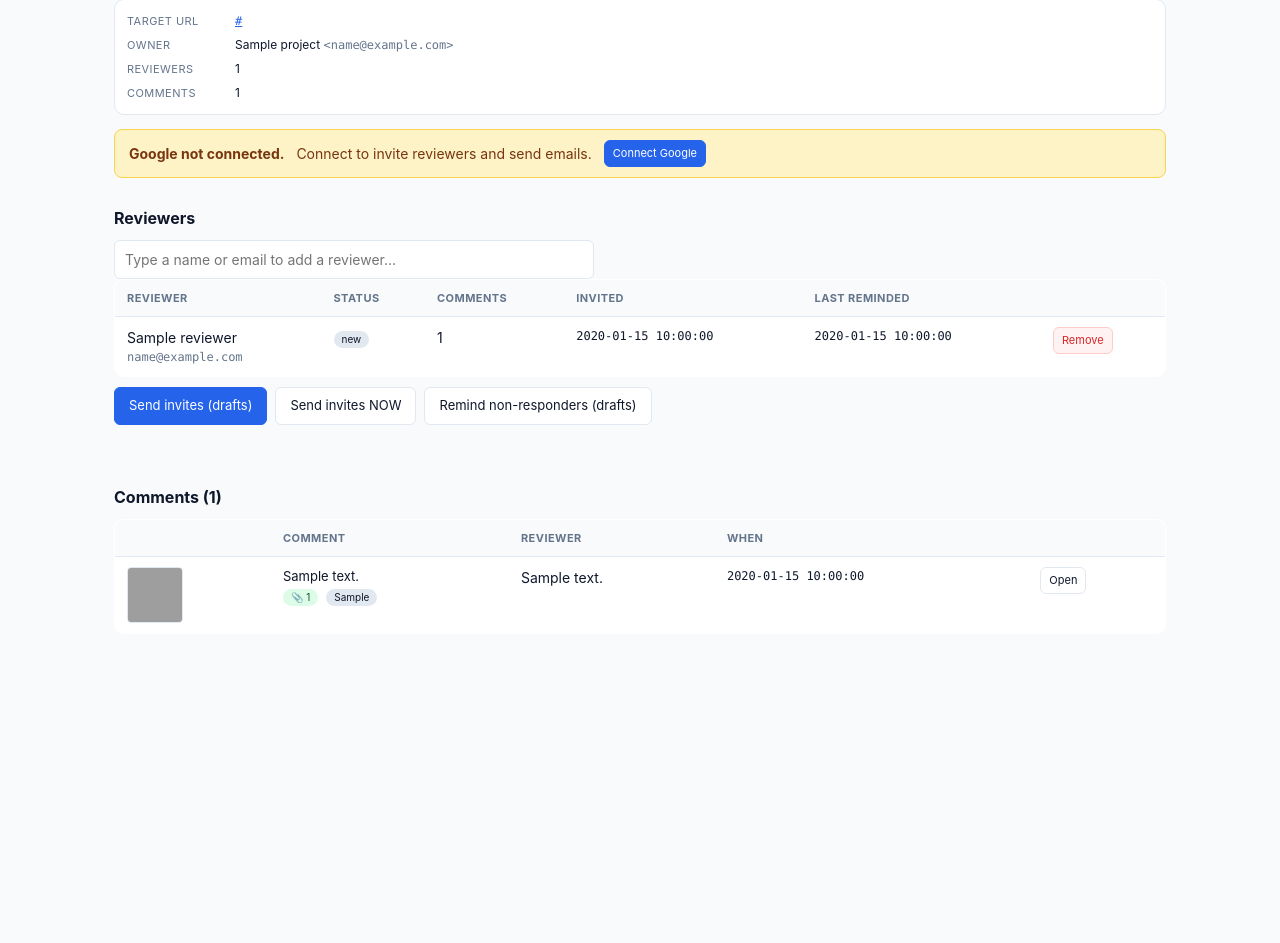
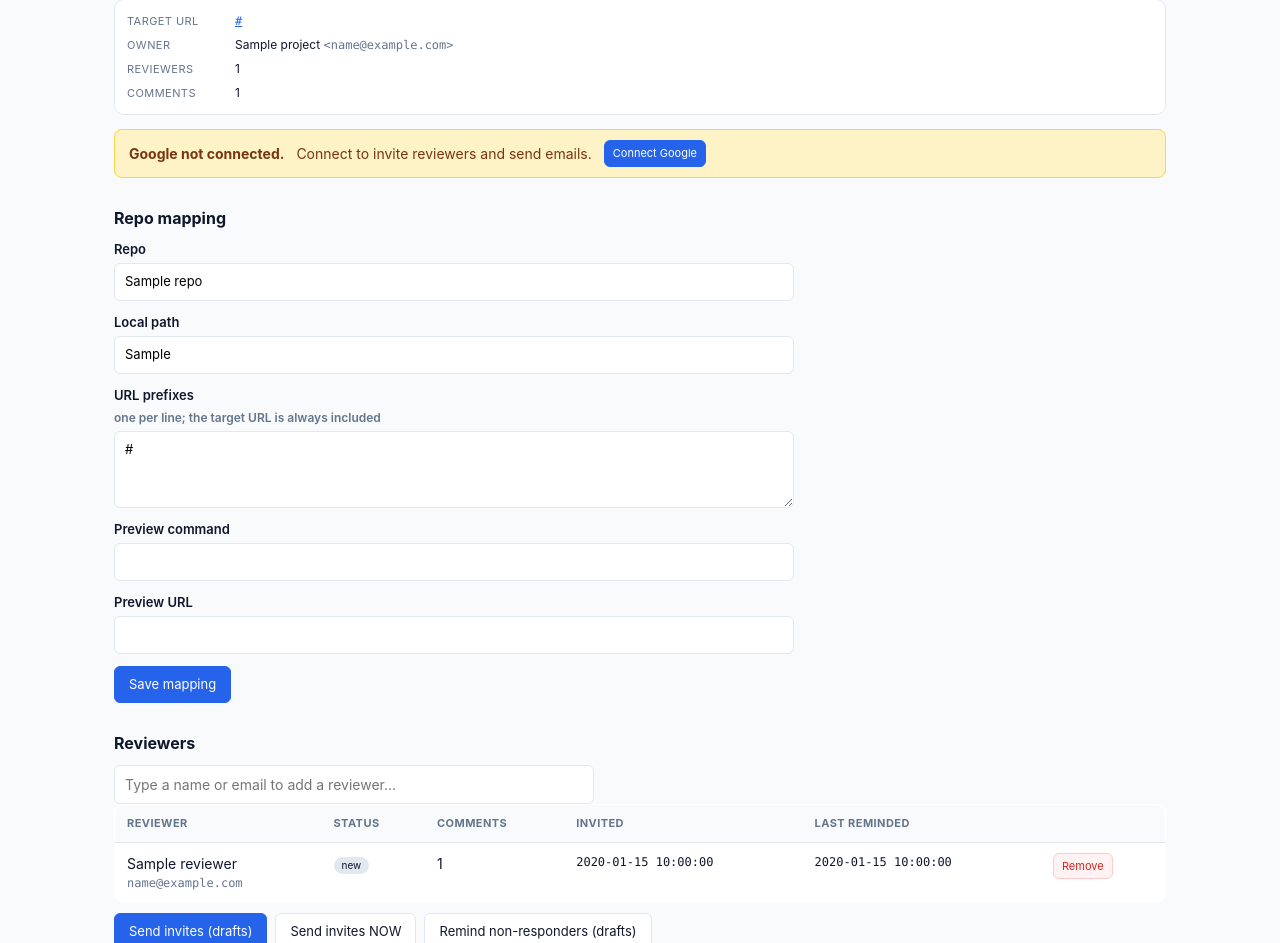
Before and after one commit to leslurb/prototype-feedback-server, a FastAPI app: template templates/project.html in a window 1280 px wide. Shown: the part 175-1118 px from the top of the page. Before the commit the page ends 798 px from the top, so only its background shows below. Run offline with FastAPI, Linux system fonts and the light colour scheme; the template is opened without the code that fills it: most values are stand-ins (such as "Sample title", 1, 10 or a date in 2020); grey boxes are pictures that could not be loaded.

Commit message:
feat(ui): repo-mapping form on the project page
Co-Authored-By: Claude Opus 5.5 <noreply@anthropic.com>

```diff
--- a/main.py
+++ b/main.py
@@ -942,7 +942,13 @@ def project_detail(request: Request, pid: str):
     g_status = _google_status()
     return templates.TemplateResponse(
         "project.html",
-        {"request": request, "summary": summary, "comments": comments, "g_status": g_status},
+        {
+            "request": request,
+            "summary": summary,
+            "comments": comments,
+            "g_status": g_status,
+            "url_prefixes": json.loads(summary["project"]["url_prefixes_json"] if summary["project"]["url_prefixes_json"] else "[]"),
+        },
     )
 
 
--- a/templates/project.html
+++ b/templates/project.html
@@ -35,6 +35,18 @@
   <a class="btn small primary" href="/auth/google">Connect Google</a>
 </div>
 {% endif %}
+
+<h2 id="mapping">Repo mapping</h2>
+<form id="repo-mapping" class="sheet" data-project="{{ summary.project.id }}">
+  <label>Repo <input name="repo" value="{{ summary.project.repo or '' }}" placeholder="leslurb/my-prototype"></label>
+  <label>Local path <input name="local_path" value="{{ summary.project.local_path or '' }}" class="mono"></label>
+  <label>URL prefixes <span class="small muted">one per line; the target URL is always included</span>
+    <textarea name="url_prefixes" rows="3" class="mono">{{ url_prefixes|join("\n") }}</textarea></label>
+  <label>Preview command <input name="preview_cmd" value="{{ summary.project.preview_cmd or '' }}" class="mono"></label>
+  <label>Preview URL <input name="preview_url" value="{{ summary.project.preview_url or '' }}" class="mono"></label>
+  <div><button class="btn primary" type="submit">Save mapping</button> <span class="small" data-msg="mapping"></span></div>
+</form>
+<script src="/static/dashboard.js"></script>
 
 <h2>Reviewers</h2>
 
```
Also changed, not shown: tests/test_pages.py (+9 -0 lines).
